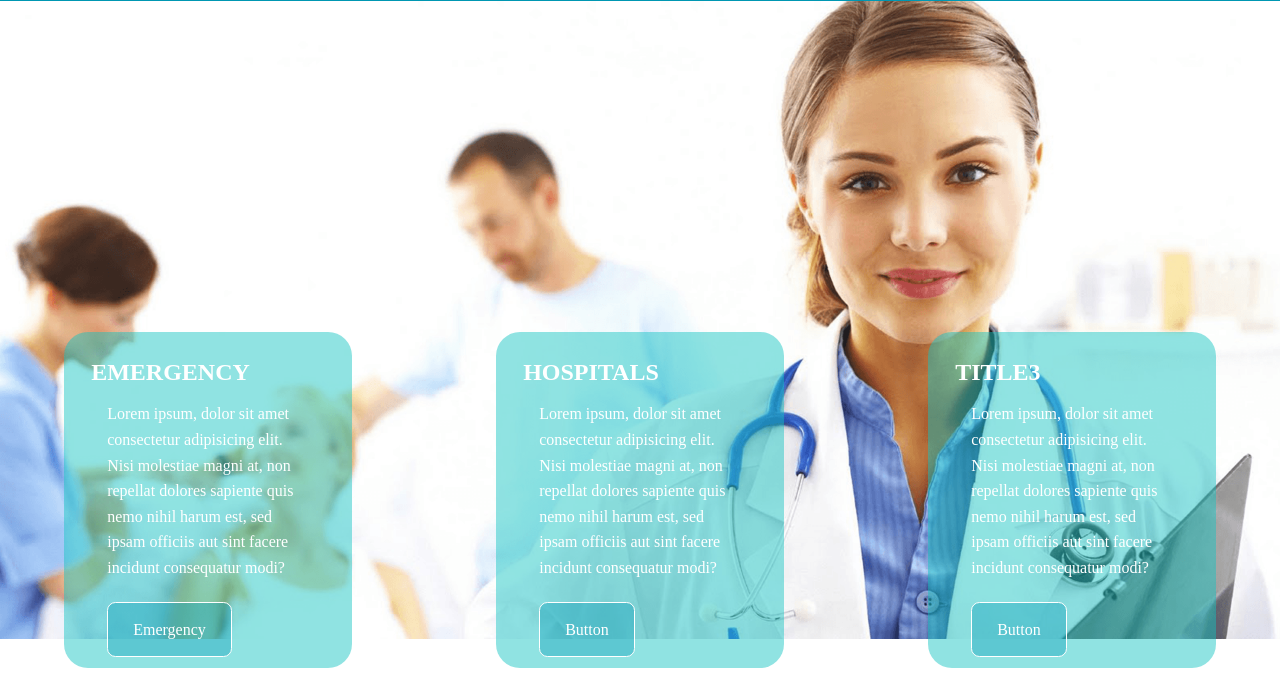
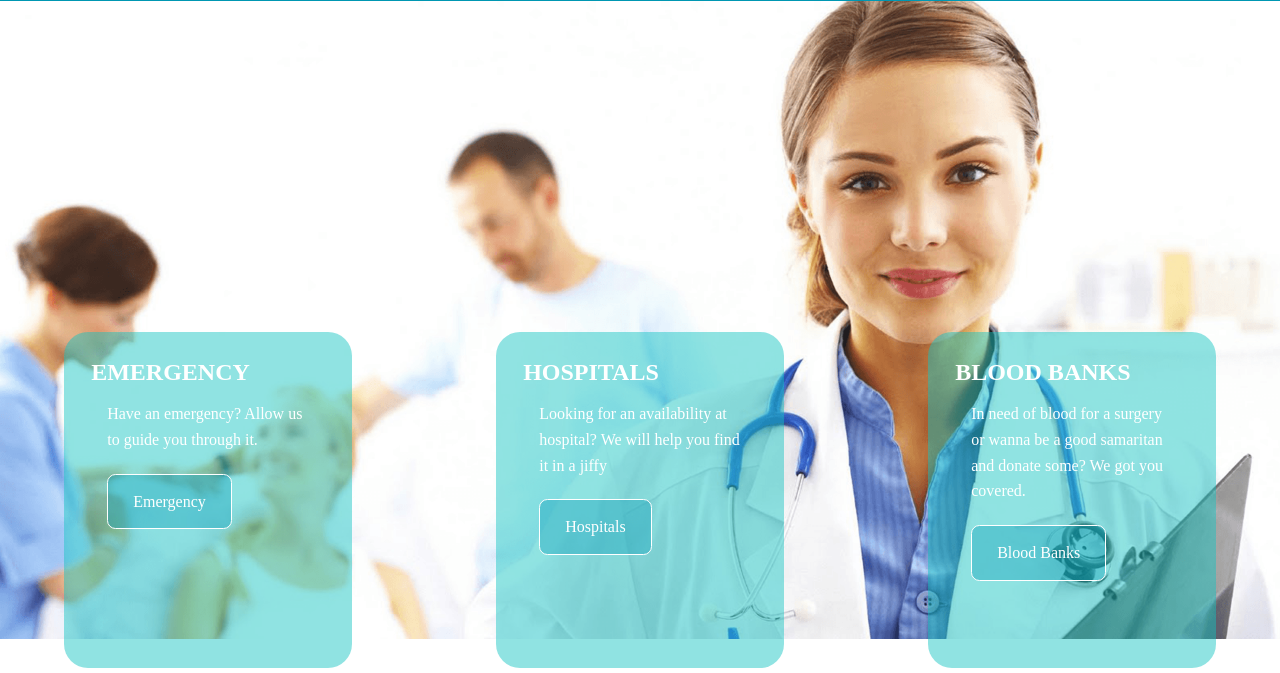
Before and after one commit to vaikunthg/Hospicare, a Flask app: page / in a window 1280 px wide. Shown: the part 145-818 px from the top of the page. Run offline with Flask 2, Linux system fonts and the light colour scheme.

Commit message:
Update index.html

```diff
--- a/templates/index.html
+++ b/templates/index.html
@@ -16,22 +16,22 @@
             <div class="card1 card">
                 <h2>Emergency</h2>
                 <div class="card-content">
-                    <p>Lorem ipsum, dolor sit amet consectetur adipisicing elit. Nisi molestiae magni at, non repellat dolores sapiente quis nemo nihil harum est, sed ipsam officiis aut sint facere incidunt consequatur modi?</p>
-                    <div class="btn"><a href="">Emergency </a></div>
+                    <p>Have an emergency? Allow us to guide you through it.</p>
+                    <div class="btn"><a href="{{url_for('emergency')}}">Emergency</a></div>
                 </div>
             </div>
             <div class="card2 card">
                 <h2>Hospitals</h2>
                 <div class="card-content">
-                    <p>Lorem ipsum, dolor sit amet consectetur adipisicing elit. Nisi molestiae magni at, non repellat dolores sapiente quis nemo nihil harum est, sed ipsam officiis aut sint facere incidunt consequatur modi?</p>
-                    <div class="btn"><a href="">Button </a></div>
+                    <p>Looking for an availability at hospital? We will help you find it in a jiffy</p>
+                    <div class="btn"><a href="{{url_for('hospitals')}}">Hospitals</a></div>
                 </div>
             </div>
             <div class="card3 card">
-                <h2>Title3</h2>
+                <h2>Blood Banks</h2>
                 <div class="card-content">
-                    <p>Lorem ipsum, dolor sit amet consectetur adipisicing elit. Nisi molestiae magni at, non repellat dolores sapiente quis nemo nihil harum est, sed ipsam officiis aut sint facere incidunt consequatur modi?</p>
-                    <div class="btn"><a href="">Button </a></div>
+                    <p>In need of blood for a surgery or wanna be a good samaritan and donate some? We got you covered. </p>
+                    <div class="btn"><a href="{{url_for('bloodbank')}}">Blood Banks</a></div>
                 </div>
             </div>
         </div>
```
